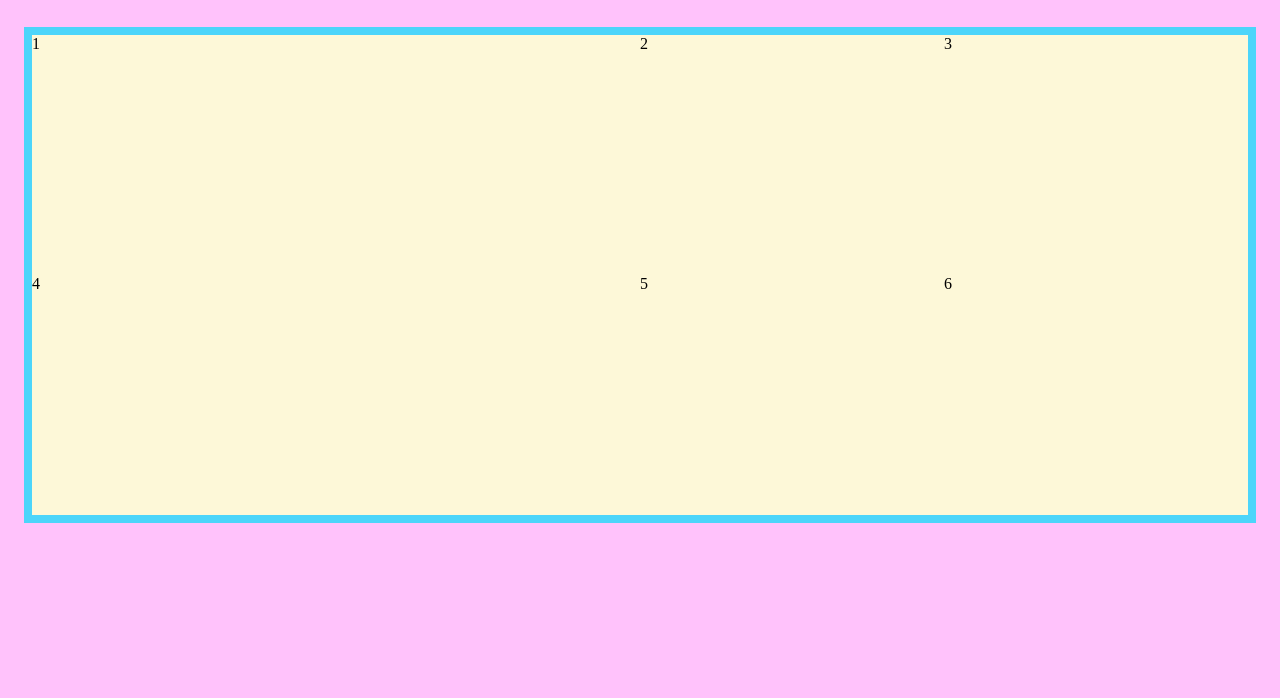
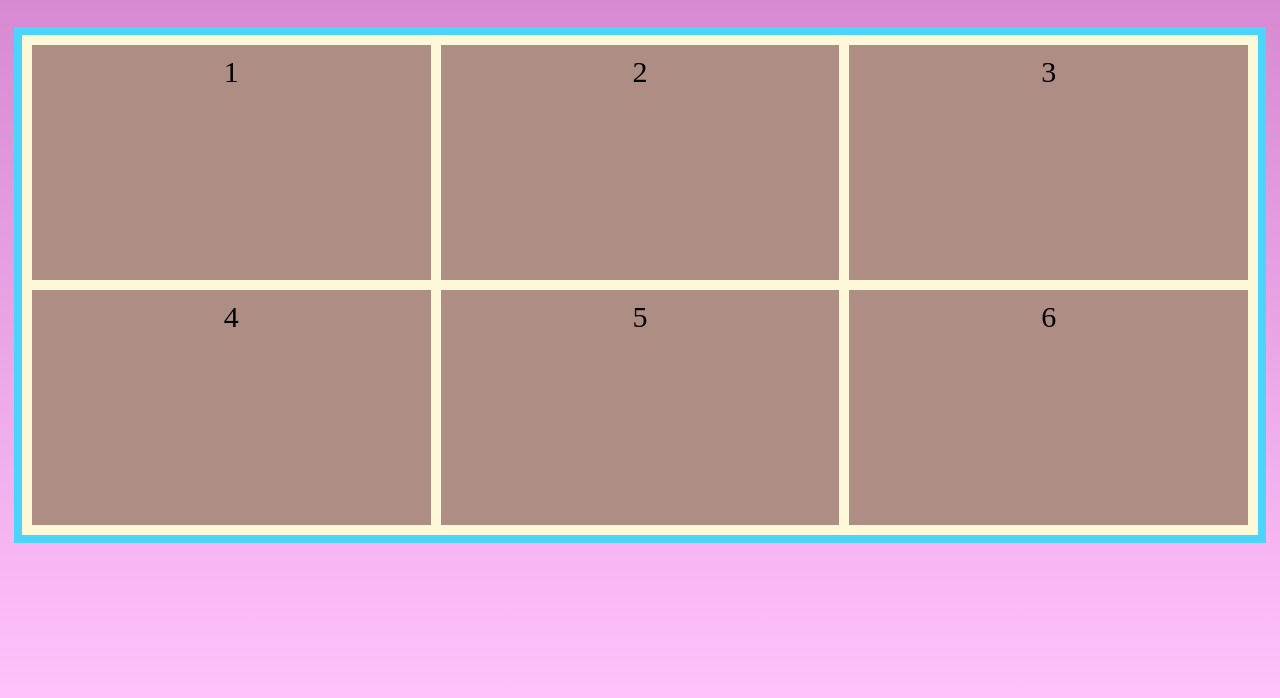
Before and after one commit to svante1987/JavaScript2, a plain HTML site: page index.html in a window 1280 px wide. Shown: the part 102-800 px from the top of the page. Drawn offline with Linux system fonts and the light colour scheme.

Commit message:
exprimenterar med mitt grid och min layout i css

```diff
--- a/style.css
+++ b/style.css
@@ -16,7 +16,11 @@ html {
 
 body{
   height: 100%;
-  background-color:#ffc2fbff
+  background-image: linear-gradient(rgb(209, 129, 204),#ffc2fbff);
+  background-position: center;
+  background-repeat: no-repeat;
+  background-attachment: fixed;
+  background-size:cover;
 }
 
 header{
@@ -24,12 +28,21 @@ header{
 }
 
 #container {
+  padding: 10px;
   width:95vw;
   height:60vh;
   margin: 0 auto;
   background-color:#fdf8d8ff;
   outline: 8px solid #4cd5faff;
   display: grid;
-  grid-template-columns: 50% 25% 25%;
-  grid-template-rows: auto;
+  grid-template-columns: repeat(3, 1fr);
+  grid-template-rows: ;
+  grid-gap: 10px;
 }
+
+#container > div {
+  background-color: #ae8e84ff;
+  text-align: center;
+  padding: 10px;
+  font-size: 30px;
+}
```
